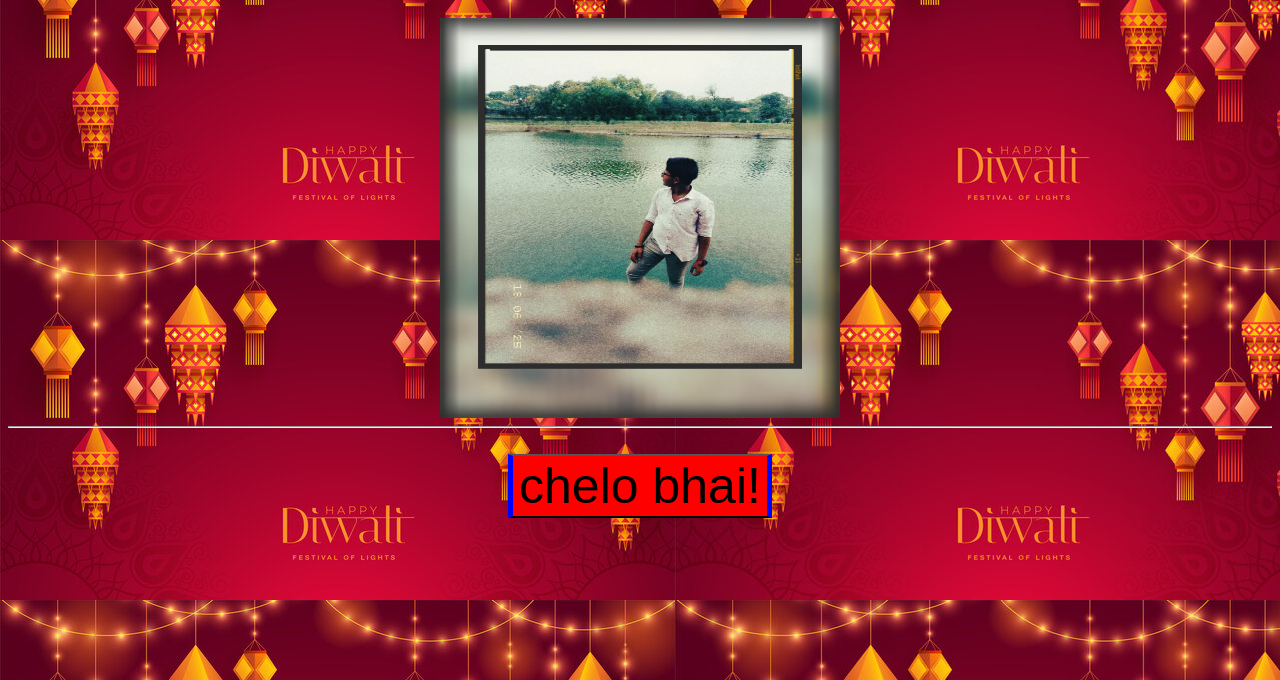
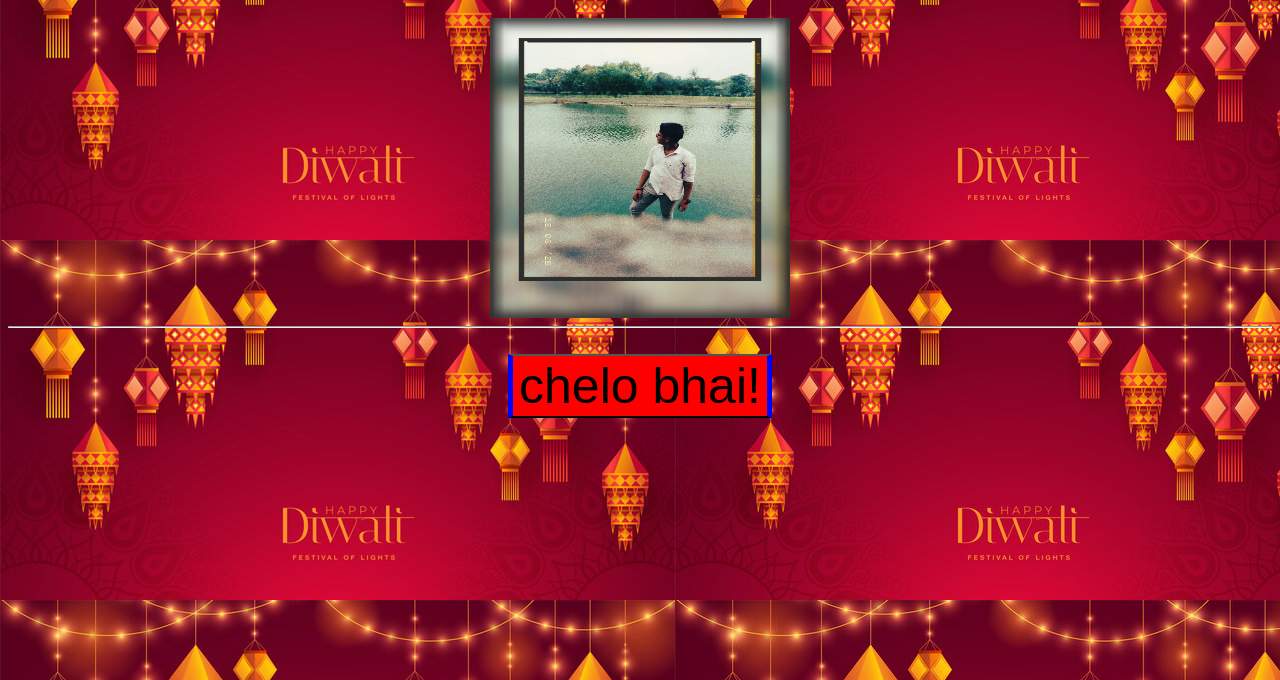
Before and after one commit to Abhinaw123-du/happy-diwali-bro, a plain HTML site: page index.html in a window 1280 px wide. Shown: the part 120-800 px from the top of the page. Drawn offline with Linux system fonts and the light colour scheme.

Commit message:
Update index.html

```diff
--- a/index.html
+++ b/index.html
@@ -35,7 +35,7 @@
  <center>
   <h1>THIS IS A CHEAP GIFT I CAN GIVE YOU</h1>
   <h1>WELCOME!</h1>
-  <img src="me.jpeg" height="400" width="400"/>
+  <img src="me.jpeg" height="300" width="300"/>
   <hr/>
   <br/>
   <div>
```
